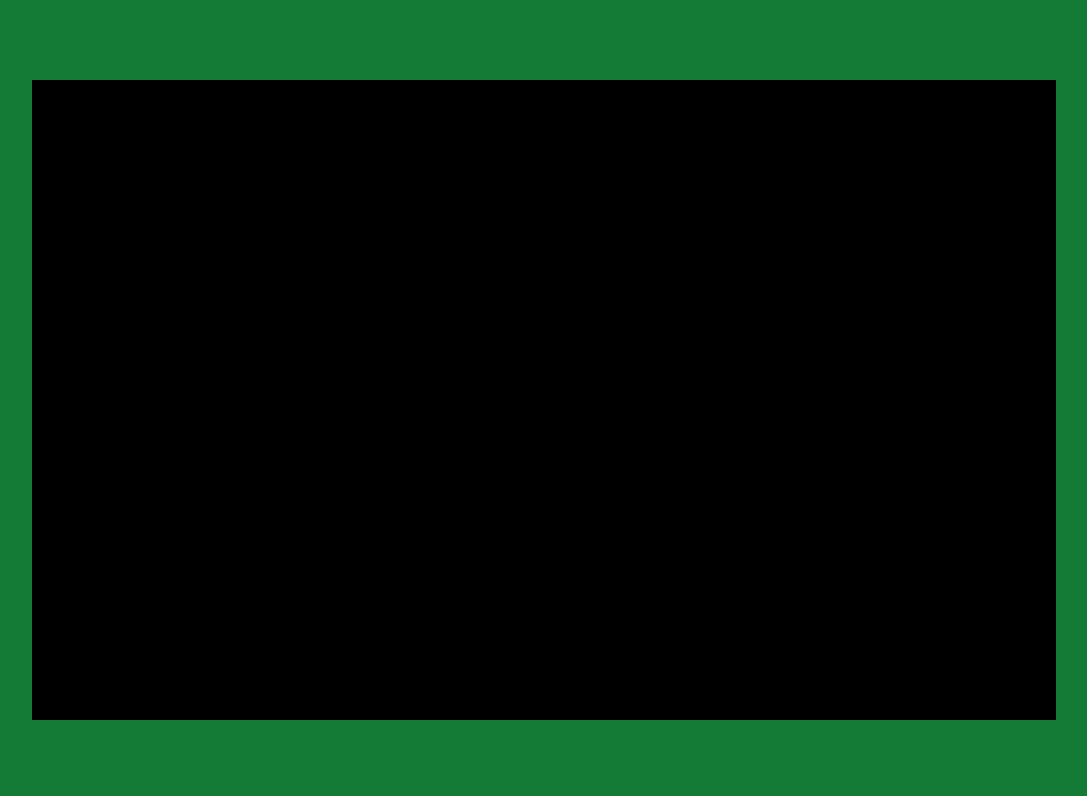
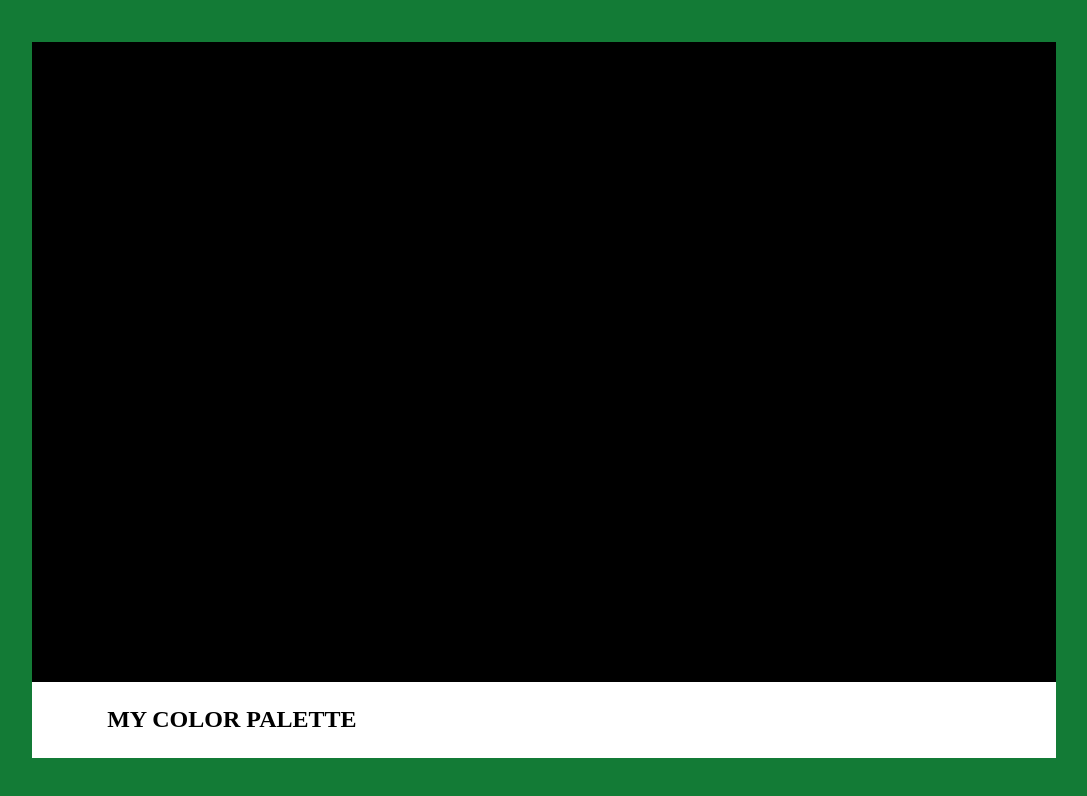
Before and after one commit to Garla-mantix/grid-practice, a plain HTML site: page index.html in a window 1280 px wide. Shown: the whole page, without its empty margins (96-1183 px from the left). Drawn offline with Linux system fonts and the light colour scheme.

Commit message:
changed structure

```diff
--- a/index.html
+++ b/index.html
@@ -21,7 +21,9 @@
             <div class="grid-item__9"></div>
             <div class="grid-item__10"></div>
             <div class="grid-item__11"></div>
-            <div class="grid-item__12"></div>
+        </div>
+        <div class="footer">
+            <h2 class="mcp">MY COLOR PALETTE</h2>
         </div>
     </main>
 </body>
--- a/styles/index.css
+++ b/styles/index.css
@@ -8,16 +8,32 @@ main {
     height: 100vh;
     width: 100%;
     display: flex;
+    flex-direction: column;
     align-items: center;
     justify-content: center;
     background-color: rgb(19, 123, 54);
 
 }
 
+.footer {
+    background-color: white;
+    width: 80%;
+    justify-items: left;
+
+}
+
+.mcp {
+    margin-left: 5%;
+    padding: 1em;
+
+
+}
+
 .grid-container {
     display: grid;
     width: 80%;
-    height: 80%;
+    min-height: 80%;
+    margin-bottom: 0;
     background-color: black;
 
 }
```
